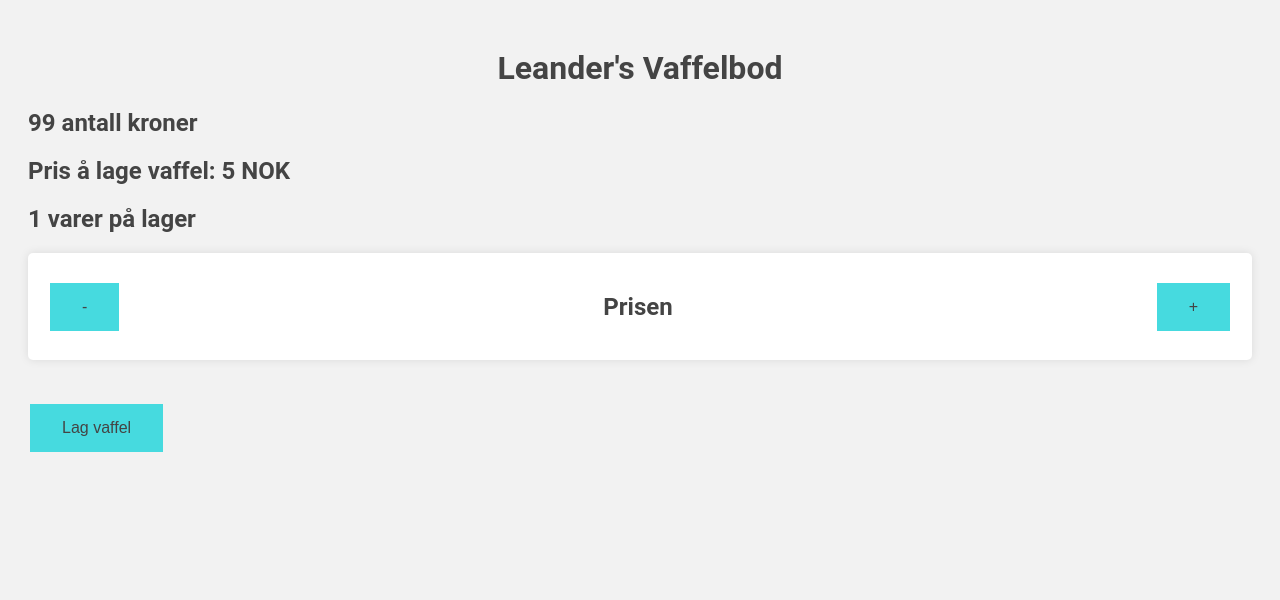
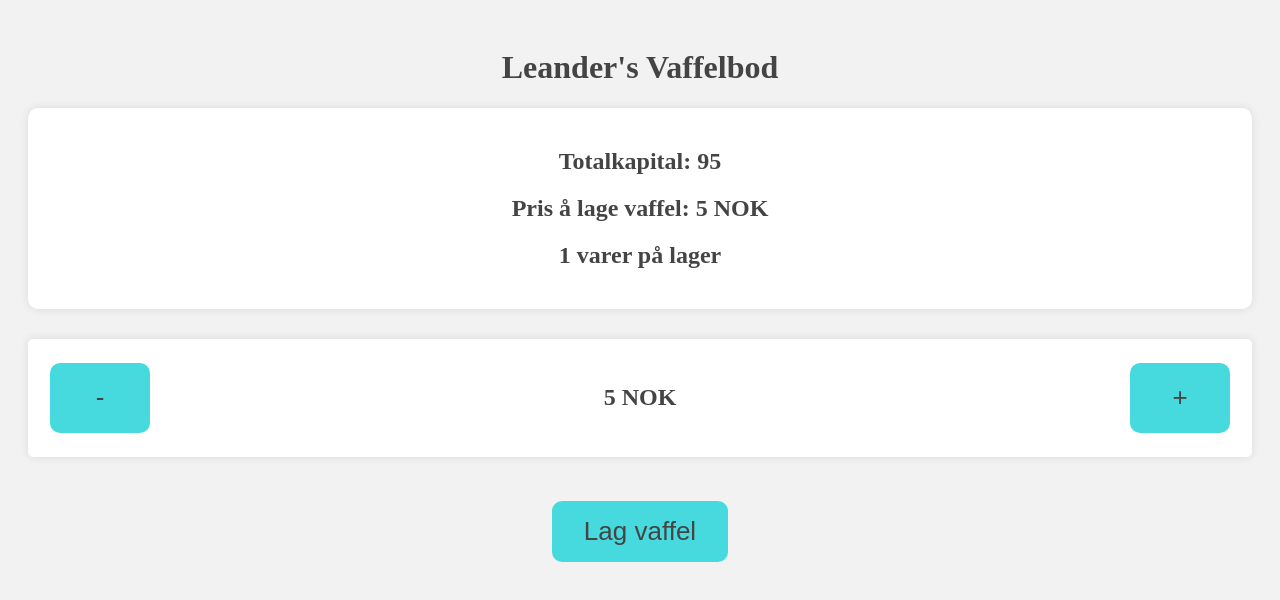
Before and after one commit to londer1/Vaffelboden-spill, a plain HTML site: page index.html in a window 1280 px wide. Both pictures are taken after a click on the button "Lag vaffel". Drawn offline with Linux system fonts and the light colour scheme.

Commit message:
gjort masse

```diff
--- a/index.html
+++ b/index.html
@@ -4,15 +4,15 @@
     <meta charset="UTF-8">
     <meta name="viewport" content="width=device-width, initial-scale=1.0">
     <link rel="stylesheet" href="style.css">
-    <title>Document</title>
+    <title>Leander's Vaffelbod</title>
 </head>
 <body>
     <h1 class="overskrift">
         Leander's Vaffelbod
     </h1>
-
+    <div class="skrift">
         <h2 id="viserAntallKroner">
-        100 antall kroner
+            Totalkapital: 100
         </h2>
         <h2 id="viserPrisIngredienser">
             Pris å lage vaffel: 5 NOK
@@ -20,21 +20,23 @@
         <h2 id="viserVarebeholdning">
             0 varer på lager
         </h2>
-
+    </div>
         <div class="beholder">
-        <button id="prisNedKnapp">
+        <button class="prisNedKnapp">
             -
         </button>
         <h2 id="viserGjeldendePris">
-            Prisen
+            5 NOK
         </h2>
-        <button id="prisOppKnapp">
+        <button class="prisOppKnapp">
             +
         </button>
     </div>
+    <div class="lageKnappPlassering">
         <button class="lageKnapp" onclick="lagVaffel()">
             Lag vaffel
         </button>
+    </div>
 <!-- Denne teksten skal vises en kort stund når en vaffel selges -->
     <h2 id="solgtTekst">
         Du solgte en vaffel !!!
--- a/script.js
+++ b/script.js
@@ -1,8 +1,10 @@
 let penger = 100;
 let kostnad = 5;
-let pris = 10;
+// let pris =  ;
 let varerPaLager = 0;
 let button = document.querySelector(".lageKnapp");
+let viserGjeldenePris = 5;
+// let prisJustering = 5;
 // let num = 5;
 
 function lagVaffel() {
@@ -10,13 +12,31 @@ function lagVaffel() {
     button.disabled = true;
 
     setTimeout(function() {
-      // Aktiverer
-    button.disabled = false;
-    }, 3000);
+        // Aktiverer
+        button.disabled = false;
+    }, 2000);
 
-    varerPaLager++;
-    document.getElementById("viserVarebeholdning").textContent = varerPaLager + " varer på lager";
+    if (penger >= kostnad) {
+        varerPaLager++;
+        document.getElementById("viserVarebeholdning").textContent = varerPaLager + " varer på lager";
 
-    penger --;
-    document.getElementById("viserAntallKroner").textContent = penger + " antall kroner"
+        penger -= kostnad;
+        document.getElementById("viserAntallKroner").textContent = "Totalkapital: " + penger;
+    } else {
+        alert("Ikke nok penger til å lage vafler!");
+    }
 }
+
+function oppdaterPris() {
+    document.getElementById("viserGjeldendePris").textContent = viserGjeldenePris + " NOK";
+}
+
+document.getElementById("prisNedKnapp").addEventListener("click", function() {
+    viserGjeldenePris = Math.max(viserGjeldenePris - 1, kostnad);
+    oppdaterPris();
+});
+
+document.getElementById("prisOppKnapp").addEventListener("click", function() {
+    viserGjeldenePris++;
+    oppdaterPris();
+});
--- a/style.css
+++ b/style.css
@@ -3,6 +3,8 @@ body {
     font-family: 'Roboto', sans-serif;
     color: #333;
     padding: 20px;
+    font-family: 'Poppins', sans-serif;
+    font-family: 'Roboto Slab', serif;
 }
 
 h1, h2 {
@@ -32,13 +34,45 @@ button {
     text-align: center;
     text-decoration: none;
     display: inline-block;
-    font-size: 16px;
+    font-size: 26px;
     margin: 4px 2px;
     cursor: pointer;
+    transition: 0.3s;
+    border-radius: 10px;
+
 }
+button:hover {
+    transition: 0.3s;
+    background-color: #3fc9ce;
+    font-weight:bolder;
+}
+.prisOppKnapp   {
+    width: 100px;
+    height: 70px;
+}
+.prisNedKnapp   {
+    width: 100px;
+    height: 70px;
+}
+
 
 #solgtTekst {
     color: green;
     font-size: 24px;
     display: none;
 }
+
+.skrift {
+    text-align: center;
+    padding: 20px;
+    padding-top: 20px;
+    margin-bottom: 30px;
+    background-color: #fff;
+    border-radius: 10px;
+    box-shadow: 0px 0px 10px rgba(0,0,0,0.1);
+}
+
+.lageKnappPlassering {
+    text-align: center;
+    height: 200px;
+}
```
Lines whose indentation alone changed are shown as unchanged.
